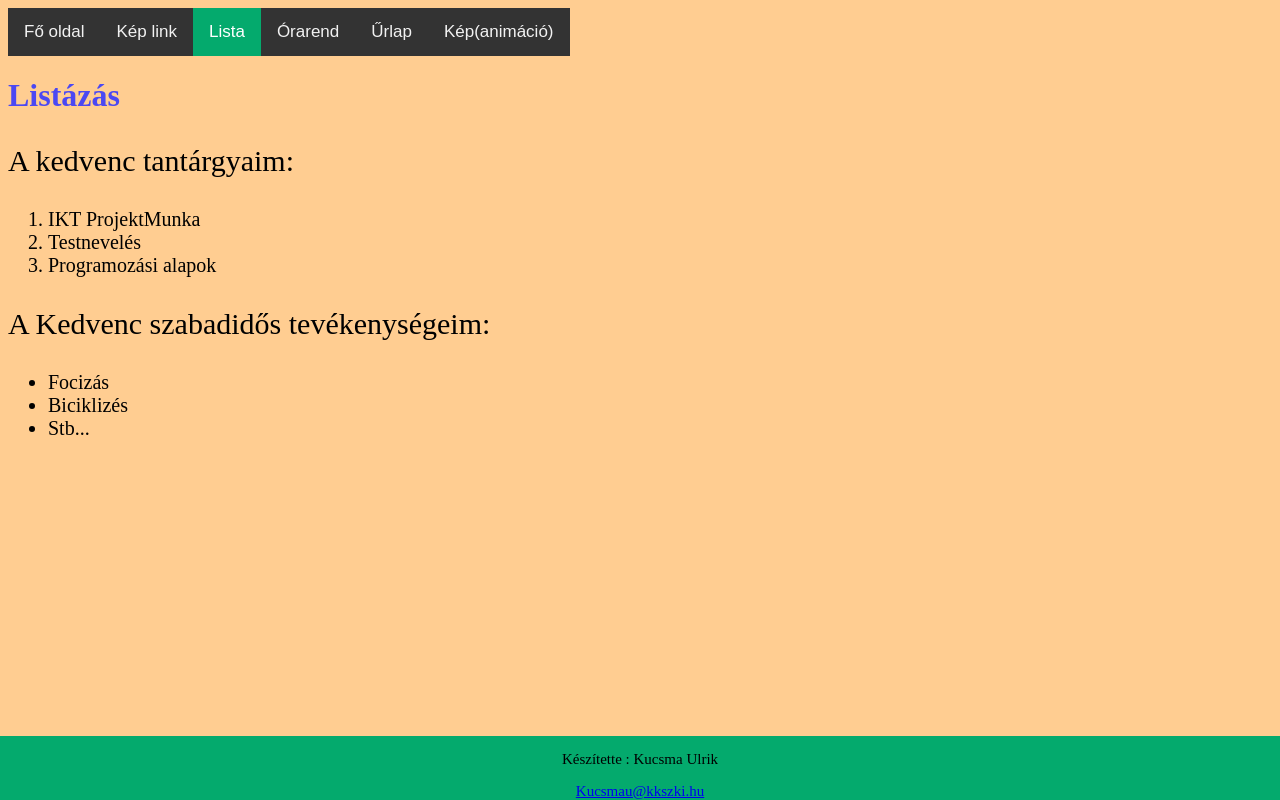
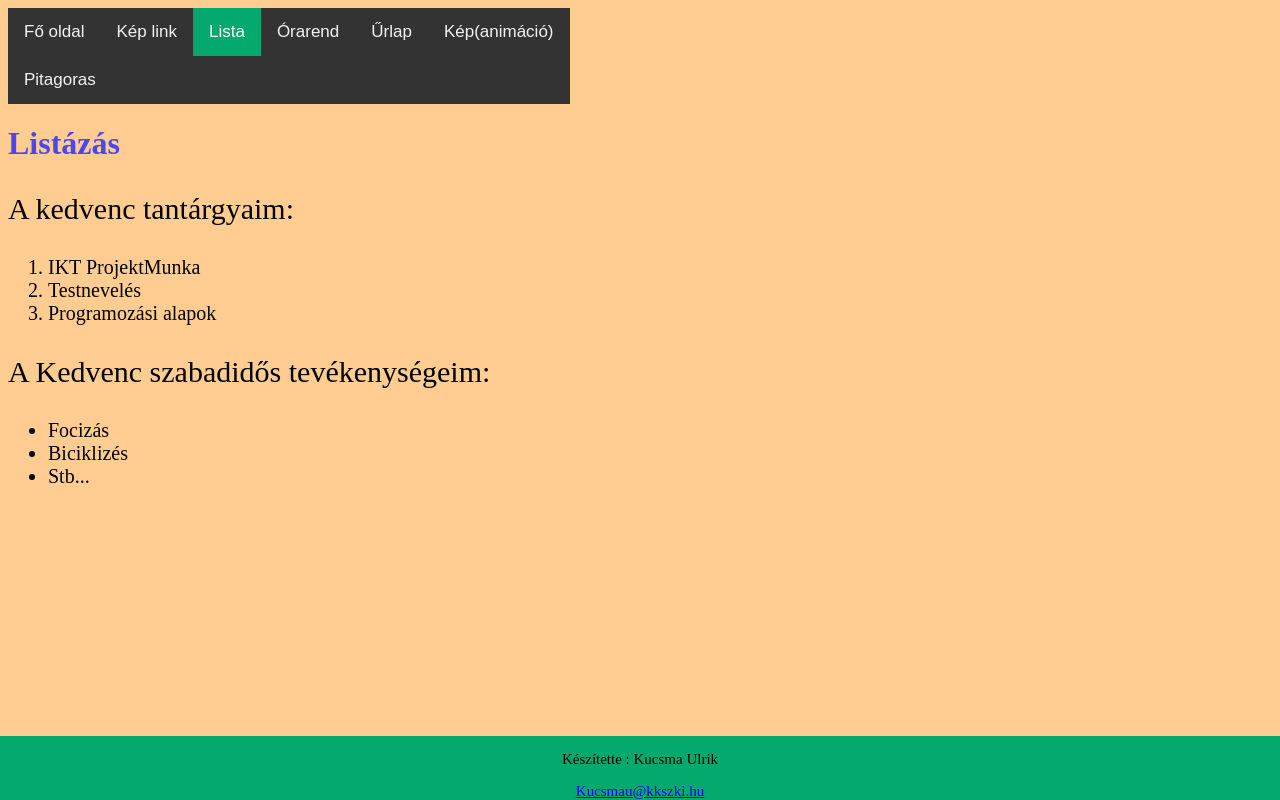
Before and after one commit to WhiteBreadYT/web, a plain HTML site: page lista.html in a window 1280 px wide. Drawn offline with Linux system fonts and the light colour scheme.

Commit message:
Update lista.html

```diff
--- a/lista.html
+++ b/lista.html
@@ -16,6 +16,7 @@
             <a href="orarend.html">Órarend</a>
             <a href="urlap.html">Űrlap</a>
             <a href="Kepanimacio.html">Kép(animáció)</a>
+            <a href="pitagoras.html">Pitagoras</a>
         </div>
     </header>
     <h1 id="h13">Listázás</h1>
```
